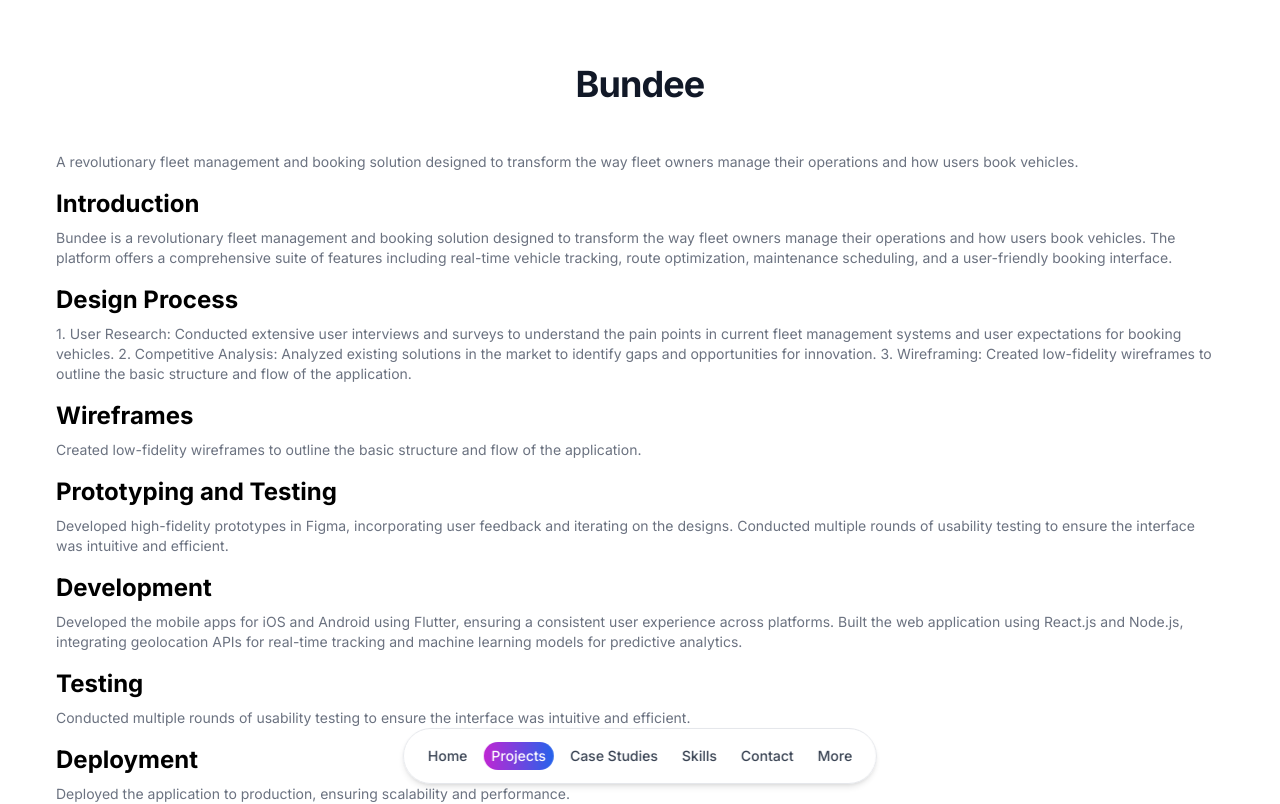
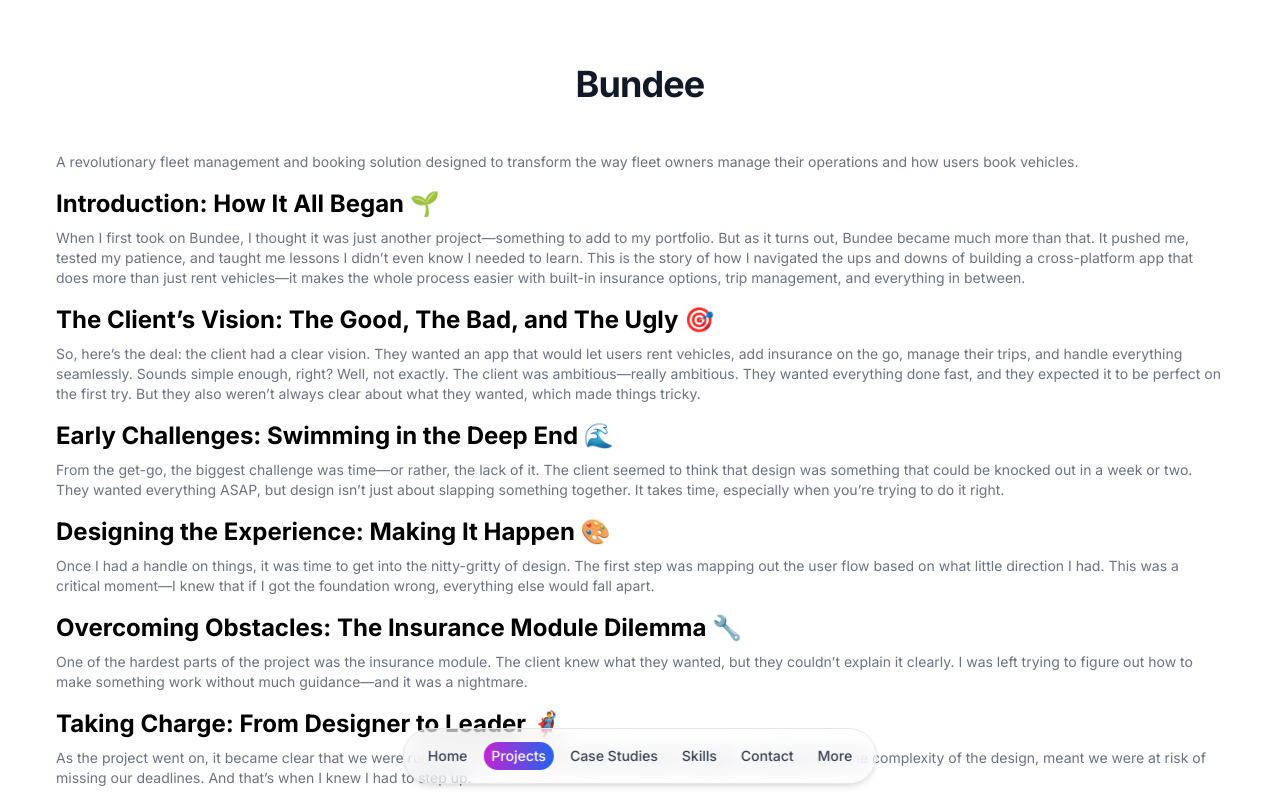
Before and after one commit to sundarsharma332/portfolio, a Next.js app: page /projects/1 in a window 1280 px wide. Shown: the top 804 px of the page. Built offline with nearby package versions, Linux system fonts and the light colour scheme.

Commit message:
day end push

```diff
--- a/app/projects/[id]/page.tsx
+++ b/app/projects/[id]/page.tsx
@@ -18,25 +18,35 @@
 
 const projects: Project[] = [
     {
-        id: 1,
-        name: 'Bundee',
-        description: 'A revolutionary fleet management and booking solution designed to transform the way fleet owners manage their operations and how users book vehicles.',
-        headings: ['Introduction', 'Design Process', 'Wireframes', 'Prototyping and Testing', 'Development', 'Testing', 'Deployment'],
-        images: [
-            { src: 'https://via.placeholder.com/150', alt: 'Bundee Dashboard' },
-            { src: 'https://via.placeholder.com/150', alt: 'Booking Interface' },
-            { src: 'https://via.placeholder.com/150', alt: 'Real-time Tracking' }
+        "id": 1,
+        "name": "Bundee",
+        "description": "A revolutionary fleet management and booking solution designed to transform the way fleet owners manage their operations and how users book vehicles.",
+        "headings": [
+            "Introduction: How It All Began 🌱",
+            "The Client’s Vision: The Good, The Bad, and The Ugly 🎯",
+            "Early Challenges: Swimming in the Deep End 🌊",
+            "Designing the Experience: Making It Happen 🎨",
+            "Overcoming Obstacles: The Insurance Module Dilemma 🔧",
+            "Taking Charge: From Designer to Leader 🦸‍♂️",
+            "Reflecting on the Journey: What I Learned 🧠",
+            "Conclusion: The Legacy of Bundee 🎖️"
         ],
-        details: {
-            "Introduction": "Bundee is a revolutionary fleet management and booking solution designed to transform the way fleet owners manage their operations and how users book vehicles. The platform offers a comprehensive suite of features including real-time vehicle tracking, route optimization, maintenance scheduling, and a user-friendly booking interface.",
-            "Design Process": "1. User Research: Conducted extensive user interviews and surveys to understand the pain points in current fleet management systems and user expectations for booking vehicles.\n2. Competitive Analysis: Analyzed existing solutions in the market to identify gaps and opportunities for innovation.\n3. Wireframing: Created low-fidelity wireframes to outline the basic structure and flow of the application.",
-            "Wireframes": "Created low-fidelity wireframes to outline the basic structure and flow of the application.",
-            "Prototyping and Testing": "Developed high-fidelity prototypes in Figma, incorporating user feedback and iterating on the designs.\nConducted multiple rounds of usability testing to ensure the interface was intuitive and efficient.",
-            "Development": "Developed the mobile apps for iOS and Android using Flutter, ensuring a consistent user experience across platforms.\nBuilt the web application using React.js and Node.js, integrating geolocation APIs for real-time tracking and machine learning models for predictive analytics.",
-            "Testing": "Conducted multiple rounds of usability testing to ensure the interface was intuitive and efficient.",
-            "Deployment": "Deployed the application to production, ensuring scalability and performance."
+        "images": [
+            { "src": "https://via.placeholder.com/150", "alt": "Bundee Dashboard" },
+            { "src": "https://via.placeholder.com/150", "alt": "Booking Interface" },
+            { "src": "https://via.placeholder.com/150", "alt": "Real-time Tracking" }
+        ],
+        "details": {
+            "Introduction: How It All Began 🌱": "When I first took on Bundee, I thought it was just another project—something to add to my portfolio. But as it turns out, Bundee became much more than that. It pushed me, tested my patience, and taught me lessons I didn’t even know I needed to learn. This is the story of how I navigated the ups and downs of building a cross-platform app that does more than just rent vehicles—it makes the whole process easier with built-in insurance options, trip management, and everything in between.",
+            "The Client’s Vision: The Good, The Bad, and The Ugly 🎯": "So, here’s the deal: the client had a clear vision. They wanted an app that would let users rent vehicles, add insurance on the go, manage their trips, and handle everything seamlessly. Sounds simple enough, right? Well, not exactly. The client was ambitious—really ambitious. They wanted everything done fast, and they expected it to be perfect on the first try. But they also weren’t always clear about what they wanted, which made things tricky.",
+            "Early Challenges: Swimming in the Deep End 🌊": "From the get-go, the biggest challenge was time—or rather, the lack of it. The client seemed to think that design was something that could be knocked out in a week or two. They wanted everything ASAP, but design isn’t just about slapping something together. It takes time, especially when you’re trying to do it right.",
+            "Designing the Experience: Making It Happen 🎨": "Once I had a handle on things, it was time to get into the nitty-gritty of design. The first step was mapping out the user flow based on what little direction I had. This was a critical moment—I knew that if I got the foundation wrong, everything else would fall apart.",
+            "Overcoming Obstacles: The Insurance Module Dilemma 🔧": "One of the hardest parts of the project was the insurance module. The client knew what they wanted, but they couldn’t explain it clearly. I was left trying to figure out how to make something work without much guidance—and it was a nightmare.",
+            "Taking Charge: From Designer to Leader 🦸‍♂️": "As the project went on, it became clear that we were running out of time. The client’s constant changes, combined with the complexity of the design, meant we were at risk of missing our deadlines. And that’s when I knew I had to step up.",
+            "Reflecting on the Journey: What I Learned 🧠": "Looking back, Bundee wasn’t just a project—it was a crash course in what it takes to be a great designer and a strong leader. There were moments of doubt, frustration, and even exhaustion. But there were also moments of triumph, growth, and a deep sense of accomplishment.",
+            "Conclusion: The Legacy of Bundee 🎖️": "Bundee was tough, no doubt about it. But it was also one of the most rewarding projects I’ve ever worked on. It taught me more than I ever could have imagined—not just about design, but about myself. I learned that I’m capable of more than I thought, that I can lead a team, and that I can push through even when things get tough."
         }
-    },
+    }
     // Add more projects as needed
 ];
 
```
